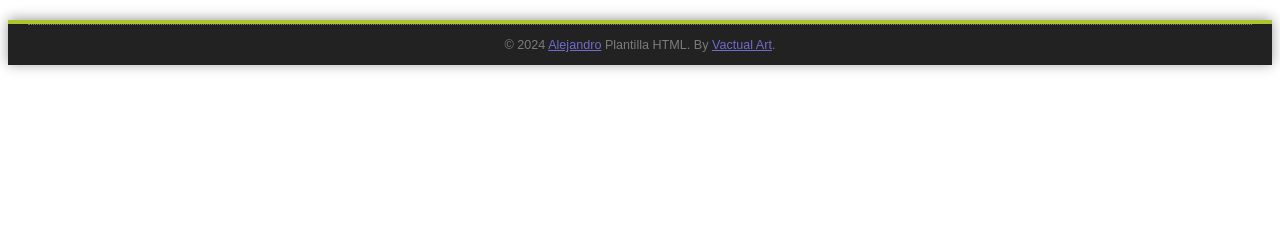
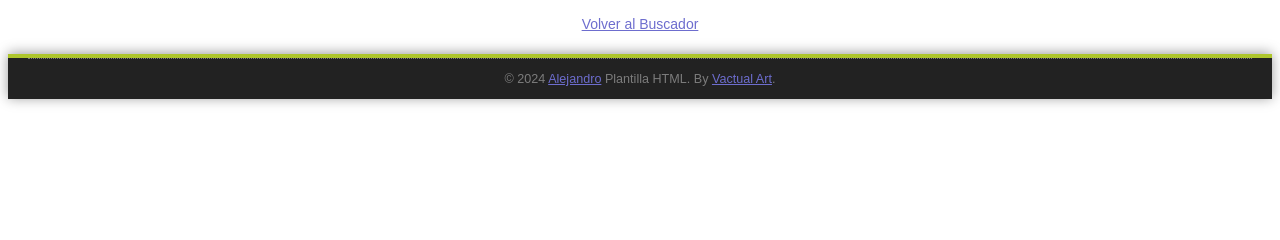
Before and after one commit to alealbaladejo/Proyecto_Flask, a Flask app: template templates/lista.html in a window 1280 px wide. Shown: the part 291-531 px from the top of the page. Run offline with Flask 3, Linux system fonts and the light colour scheme; the template is opened without the code that fills it, so the values that code supplies are empty; some libraries are stand-ins or nearby versions.

Commit message:
Añadido que al volver al buscador se quede la cadena antes introducida

```diff
--- a/app.py
+++ b/app.py
@@ -1,8 +1,9 @@
-from flask import Flask, render_template, abort, request, jsonify
+from flask import Flask, render_template, abort, request, jsonify, session, redirect, url_for
 import json
 import os
 
 app = Flask(__name__)
+app.secret_key = 'your_secret_key_here'  # Asegúrate de cambiar esto por una clave segura en un entorno de producción
 
 @app.route('/')
 def inicio():
@@ -10,14 +11,14 @@ def inicio():
 
 @app.route('/buscador')
 def buscador():
-    return render_template("buscador.html")
+    cadena = session.get('cadena_busqueda', '')  # Obtener la cadena de búsqueda de la sesión
+    return render_template("buscador.html", cadena=cadena)
 
 @app.route('/lista', methods=["GET", "POST"])
 def lista():
     if request.method == "POST":
         # Obtener el equipo de búsqueda del formulario
         cadena_busqueda = request.form.get('cadena', '')
-
         try:
             # Construir la ruta completa al archivo JSON
             ruta_json = os.path.join(app.root_path, 'static', 'EQUIPOS.json')
@@ -34,6 +35,9 @@ def lista():
                 mensaje = "No se encontraron resultados para la búsqueda: {}".format(cadena_busqueda)
                 return render_template('lista.html', datos=[], mensaje=mensaje)
 
+            # Almacenar la cadena de búsqueda en la sesión
+            session['cadena_busqueda'] = cadena_busqueda
+
         except FileNotFoundError:
             # Si el archivo no se encuentra, abortar con un error 404
             abort(404)
@@ -41,8 +45,8 @@ def lista():
         # Renderizar la plantilla 'lista.html' y pasar los datos filtrados
         return render_template('lista.html', datos=datos_filtrados)
     else:
-        # Si la solicitud es GET, simplemente renderiza la plantilla 'lista.html'
-        return render_template('lista.html', datos=[])
+        # Si la solicitud es GET, redirigir al buscador para evitar enviar un formulario vacío
+        return redirect(url_for('buscador'))
 
 @app.route('/detalle/<id_match>')
 def detalles(id_match):
@@ -63,7 +67,8 @@ def detalles(id_match):
             # Renderizar la plantilla 'detalles.html' y pasar los datos del partido
             return render_template('detalles.html', id_match=id_match, kickoff_time=kickoff_time, goals=goals, location=location)
         else:
-            mensaje_error = f"No se encontró ningún partido con el ID {id_match}.<a href='/buscador'>Volver al buscador</a> <a href='/'>Volver al inicio</a>"
+            mensaje_error = f"No se encontró ningún partido con el ID {id_match}."
+
             return mensaje_error, 404
     except FileNotFoundError:
         # Si el archivo no se encuentra, abortar con un error 404
--- a/templates/detalles.html
+++ b/templates/detalles.html
@@ -18,6 +18,7 @@
                 {% endfor %}
             </p>
             <p><a href="/">Volver al inicio</a></p>
+            <p><a href="/buscador">Volver al Buscador</a></p>
         </div>
     </div>
 {% endblock %}
--- a/templates/lista.html
+++ b/templates/lista.html
@@ -26,5 +26,7 @@
                 </tbody>
             </table>
         </div>
+                    <p><a href="/buscador">Volver al Buscador</a></p>
+
     {% endif %}
 {% endblock %}
```
Also changed, not shown: templates/buscador.html (+9 -10 lines).
